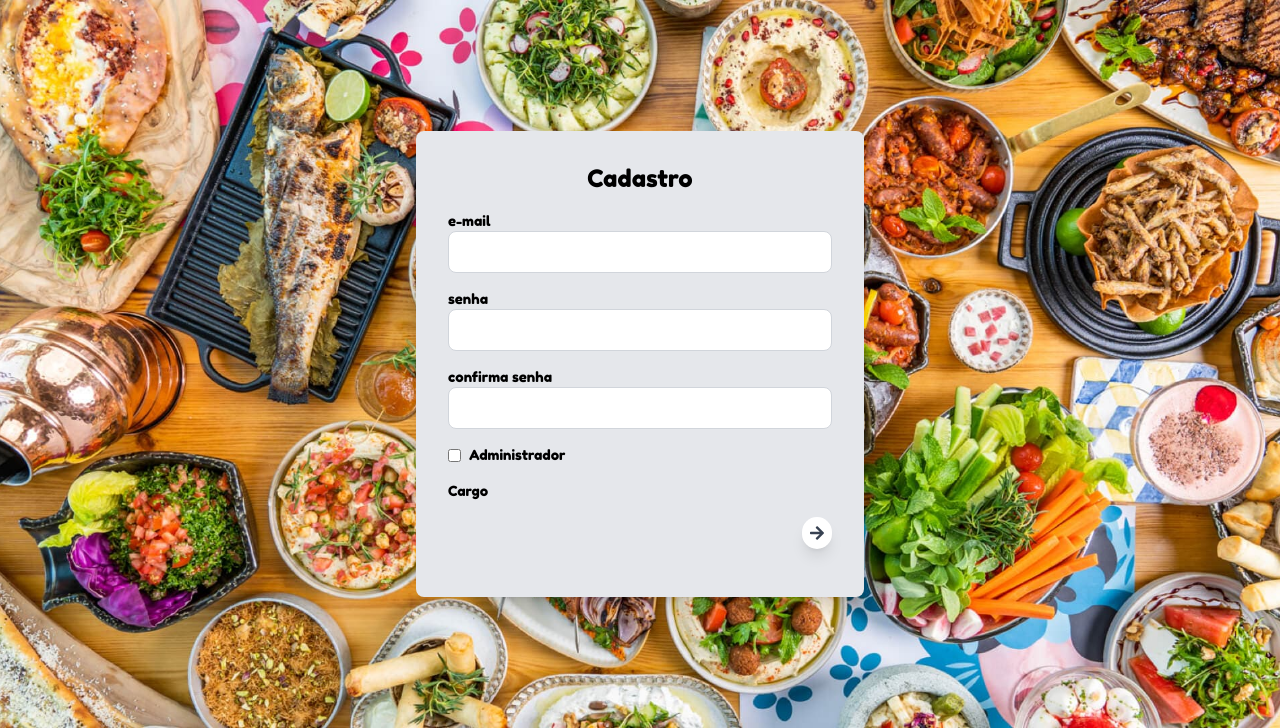
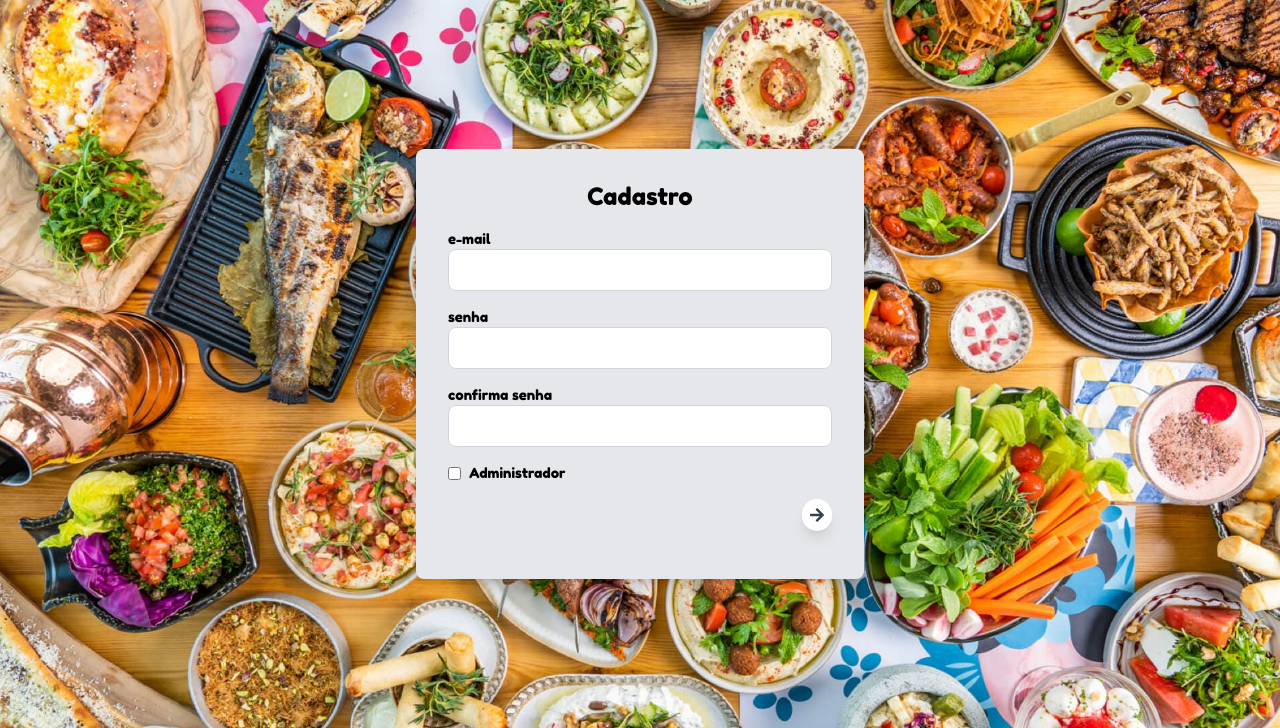
Before and after one commit to mc7super/trabalho-de-laboratorioIV, a PHP site: page /cadastro.php in a window 1280 px wide. Shown: the part 72-800 px from the top of the page. Run offline with PHP 8.4, Linux system fonts and the light colour scheme; some libraries are stand-ins or nearby versions.

Commit message:
Update cadastro.php

```diff
--- a/cadastro.php
+++ b/cadastro.php
@@ -52,11 +52,6 @@
        Administrador
       </label>
      </div>
-     <div>
-      <label class="block text-sm" for="role">
-       Cargo
-      </label>
-     </div>
      <div class="flex justify-end">
       <button class="bg-white p-2 rounded-full shadow-lg" type="submit">
        <i class="fas fa-arrow-right text-gray-700">
```
